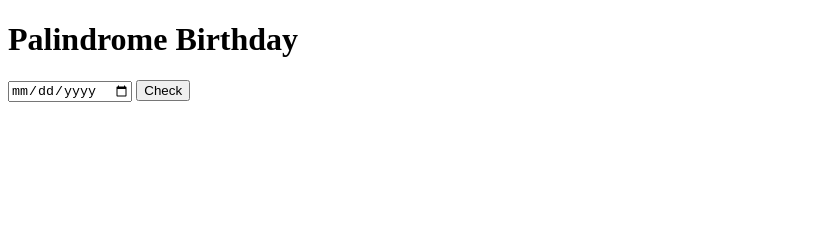
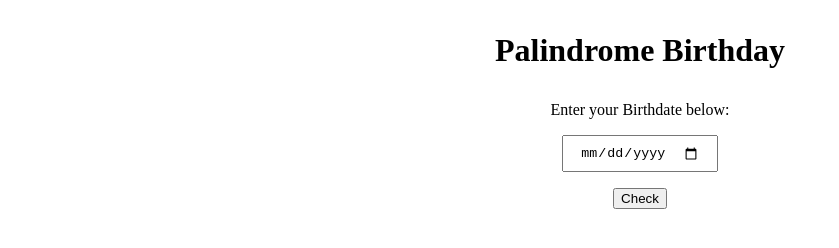
Before and after one commit to AnkurChunekar/palindrome-birthday, a plain HTML site: page index.html in a window 1280 px wide. Shown: the whole page, without its empty margins (0-839 px from the left). Drawn offline with Linux system fonts and the light colour scheme.

Commit message:
Style: initial commit

```diff
--- a/index.html
+++ b/index.html
@@ -6,14 +6,16 @@
     <meta name="viewport" content="width=device-width, initial-scale=1.0">
     <title>Palindrome Birthday</title>
 
-
+<link rel="stylesheet" href="/style.css">
 </head>
 <body>
+
     <h1>Palindrome Birthday</h1>
-
+<label for="input-box">Enter your Birthdate below:</label>
     <input type="date" id="input-box">
     <button id="check-button">Check</button>
     <div id="output"></div>
+
 
 <script src="/app.js" ></script>
 
--- a/style.css
+++ b/style.css
@@ -0,0 +1,19 @@
+body{
+    text-align: center;
+}
+
+button, #output, label {
+    display: block;
+    margin: auto;
+}
+
+h1{
+    font-size: xx-large;
+    margin: 2rem;
+}
+
+input{
+    padding: 0.5rem 1rem;
+    margin: 1rem;
+
+}
```
